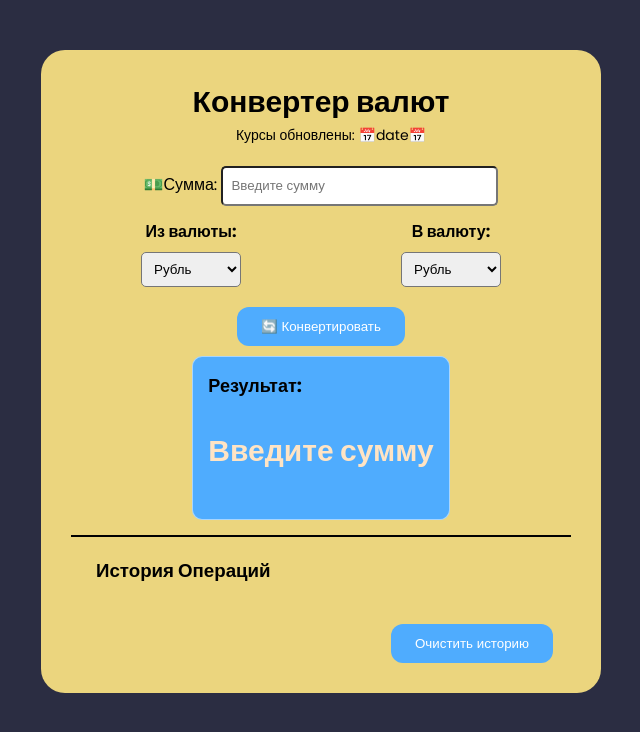
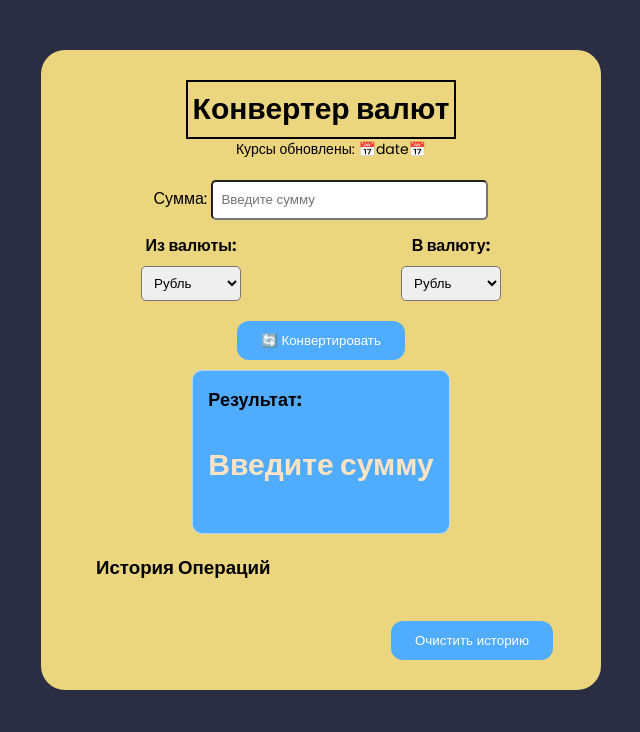
Before and after one commit to gtxpit/currencies, a website built with Vite: page index.html in a window 1280 px wide. Shown: the whole page, without its empty margins (319-959 px from the left). Built offline with nearby package versions, Linux system fonts and the light colour scheme; no server answers.

Commit message:
add comment and minimal fix design

```diff
--- a/index.html
+++ b/index.html
@@ -3,33 +3,35 @@
 
 <head>
   <meta charset="UTF-8" />
-<meta name="viewport" content="width=device-width, initial-scale=1, maximum-scale=1">
+  <meta name="viewport" content="width=device-width, initial-scale=1, maximum-scale=1">
   <title>Конвертер валют</title>
   <link rel="stylesheet" href="/src/style.css">
   <script type="module" src="/src/main.js"></script>
+  <!-- иконка которая на вкладке браузера -->
   <link rel="icon" type="image/png" href="/17143960.png">
 
 
 </head>
-
-
 <body>
   <div class="container">
     <div class="header">
       <h1>Конвертер валют</h1>
+      <!-- время обновления валют -->
       <div class="update">
         Курсы обновлены: <span id="last-updated">📅date📅</span>
       </div>
     </div>
+    <!-- секция с основным контентом -->
     <div class="first">
-    </div>
-    <div class="first">
+      <!-- инпут куда вводить сумму -->
       <div class="summa">
-        <span>💵Сумма:</span>
+        <span>Сумма:</span>
         <input type="" class="sum" , placeholder="Введите сумму">
       </div>
+      <!-- блок с двумя инпутами -->
       <div class="card">
         <div class="currency-row">
+          <!-- первый инпут чтоб выбрать валюту -->
           <div class="currency-box">
             <h2>Из валюты:</h2>
             <select>
@@ -40,6 +42,7 @@
               <option value="UAH">Гривны</option>
             </select>
           </div>
+          <!-- второй инпут чтоб выбрать валюту -->
           <div class="currency-box">
             <h2>В валюту:</h2>
             <select>
@@ -53,20 +56,21 @@
         </div>
       </div>
       <button id="convert-btn">🔄 Конвертировать</button>
-
+      <!-- результат вычисления -->
       <div class="result">
         <span>Результат:</span>
         <p class="res">Введите сумму</p>
       </div>
 
       <div class="black-line"></div>
-
+      <!-- блок с историей -->
       <div class="history">
         <h3>История Операций</h3>
         <div class="history_list">
         </div>
       </div>
     </div>
+    <!-- очистка истории -->
     <div class="clearButton">
       <button id="clear-btn">Очистить историю</button>
     </div>
--- a/src/main.js
+++ b/src/main.js
@@ -1,4 +1,4 @@
-// Находим элементы
+// сохраняю элементы в переменные
 const btn = document.querySelector('#convert-btn');
 const sumInput = document.querySelector('.sum');
 const historyList = document.querySelector('.history_list');
@@ -6,10 +6,10 @@ const resultDiv = document.querySelector('.res');
 const updateSpan = document.getElementById('last-updated');
 const divUpdate = document.querySelector('.update');
 
-// Переменная для курсов
+// переменная для курсов
 let currencyRates = {};
 
-// Загрузка курсов
+// загрузка курсов
 function loadRates() {
     fetch('https://www.cbr-xml-daily.ru/daily_json.js')
         .then(response => response.json())
@@ -23,8 +23,8 @@ function loadRates() {
             };
 
             const ratesDate = new Date(data.Timestamp);
-            updateSpan.innerHTML = `📅 Курс на дату: ${data.Date.split('T')[0]}<br>
-                                    🕒 Официальный курс ЦБ РФ от: ${ratesDate.toLocaleString()}`
+            updateSpan.innerHTML = `🗓 Курс на дату: ${data.Date.split('T')[0]}<br>
+                                    ⏱ Официальный курс ЦБ РФ от: ${ratesDate.toLocaleString()}`
 
             console.log('Курсы загружены:', currencyRates)
         })
@@ -34,7 +34,7 @@ function loadRates() {
         });
 }
 
-// Функция конвертации
+// функция конвертации
 function convertCurrency() {
     const amount = parseFloat(sumInput.value)
     const fromCode = document.querySelectorAll('.currency-box select')[0].value
@@ -48,10 +48,10 @@ function convertCurrency() {
         return;
     }
 
-    // Выводим результат
+    // выводим результат
     resultDiv.textContent = result.toFixed(2) + ' ' + toCode
 
-    // Добавляем в историю
+    // добавляем в историю
     const newRecord = document.createElement('div')
     newRecord.className = 'history-item'
     newRecord.textContent = `${amount} ${fromCode} → ${result.toFixed(2)} ${toCode}`
@@ -61,11 +61,11 @@ function convertCurrency() {
         historyList.lastElementChild.remove()
     }
 
-    // Сохраняем историю
+    // сохраняем историю
     localStorage.setItem('history', JSON.stringify(historyList.innerHTML))//JSON.stringify нужен чтоб превратить обьект в строчку,потому что localstorage умеет работать только со строками
 }
 
-// Загрузка истории
+// загрузка истории
 function loadHistory() {
     const savedHistory = localStorage.getItem('history')
     if (savedHistory) {
@@ -73,8 +73,9 @@ function loadHistory() {
     }
 }
 
-// Очистка истории
+// очистка истории
 const clearBtn = document.querySelector('#clear-btn')
+// проверяем, существует ли кнопка на странице
 if (clearBtn) {
     clearBtn.addEventListener('click', () => {
         historyList.innerHTML = ''
@@ -83,16 +84,16 @@ if (clearBtn) {
     });
 }
 
-// Вешаем конвертацию на кнопку
+// вешаем конвертацию на кнопку
 btn.addEventListener('click', convertCurrency)
 
-// Enter на поле ввода
+// при нажатии на энтер будет происходить конвертация
 sumInput.addEventListener('keypress', function (event) {
     if (event.key === 'Enter') {
         btn.click()
     }
 });
 
-// Загружаем курсы и историю при старте
+// загружаем курсы и историю при старте
 loadRates()
 loadHistory()
--- a/src/style.css
+++ b/src/style.css
@@ -1,29 +1,31 @@
+/* шрифт */
 @import url('https://fonts.googleapis.com/css2?family=Poppins:wght@300;400;500;600;700&display=swap');
 
-
-
+/* глобальные стили */
 body {
   background: #2B2D42;
   font-family: 'Poppins', sans-serif;
+}
 
-}
 
 h1 {
   text-align: center;
   margin-top: 50px;
   white-space: nowrap;
-
+  /* запрещает перенос на новую строку */
+  border: 2px solid;
+  padding: 5px;
 }
 
+/* основной блок с контентом*/
 .first {
   display: flex;
   justify-content: center;
   align-items: center;
   flex-direction: column;
-  border-radius: 5px;
-
 }
 
+/* кнопки */
 button {
   margin-top: 20px;
   padding: 12px 24px;
@@ -34,14 +36,24 @@ button {
   cursor: pointer;
 }
 
+/* ховер на кнопки */
+button:hover {
+  background: #3d8fd9;
+  transform: scale(1.02);
+  transition: 0.3s;
+}
+
+/* основной блок */
 .container {
   background: #ebd57e;
   max-width: 500px;
   margin: 50px auto;
   padding: 30px;
   border-radius: 24px;
+
 }
 
+/* выпадающие списки */
 select {
   border-radius: 5px;
   width: 100px;
@@ -53,6 +65,7 @@ option {
   font-family: 'Poppins', sans-serif;
 }
 
+/* блок с двумя селектами (рядом) */
 .card {
   width: 100%;
 }
@@ -74,6 +87,7 @@ option {
   font-family: 'Poppins', sans-serif;
 }
 
+/* результат конвертации */
 .result {
   margin-top: 10px;
   background: #4facfe;
@@ -89,24 +103,22 @@ option {
   color: bisque;
 }
 
+/* дата обновления курсов */
 .update {
   align-items: end;
   margin-left: 20px;
+  font-size: 14px;
+  white-space: nowrap;
 }
 
+/* поле ввода суммы */
 .sum {
   border-radius: 5px;
   padding: 8px;
   font-family: 'Poppins', sans-serif;
-
 }
 
-button:hover {
-  background: #3d8fd9;
-  transform: scale(1.02);
-  transition: 0.3s;
-}
-
+/* заголовок и дата */
 .header {
   display: flex;
   justify-content: space-between;
@@ -121,29 +133,20 @@ button:hover {
   font-size: 30px;
 }
 
-.update {
-  font-size: 14px;
-  white-space: nowrap;
-}
 
-.black-line {
-  margin-top: 15px;
-  color: black;
-  width: 100%;
-  border-bottom: 2px solid black;
-}
-
+/* блок с историей */
 .history {
   width: 500px;
   margin-left: 50px;
 }
 
-
+/* кнопка очистки истории */
 .clearButton {
   margin-left: 320px;
 }
 
-@media(max-width:480px) {
+/* адаптив */
+@media (max-width: 480px) {
   .html {
     zoom: 1;
   }
@@ -188,6 +191,7 @@ button:hover {
     flex-direction: column;
   }
 
+  /* запрещаем автоматический зум на телефонах(была проблема,когда на телефоне вводишь значение,был вонючий зум,вроде пофиксил) */
   input,
   select,
   button {
```
